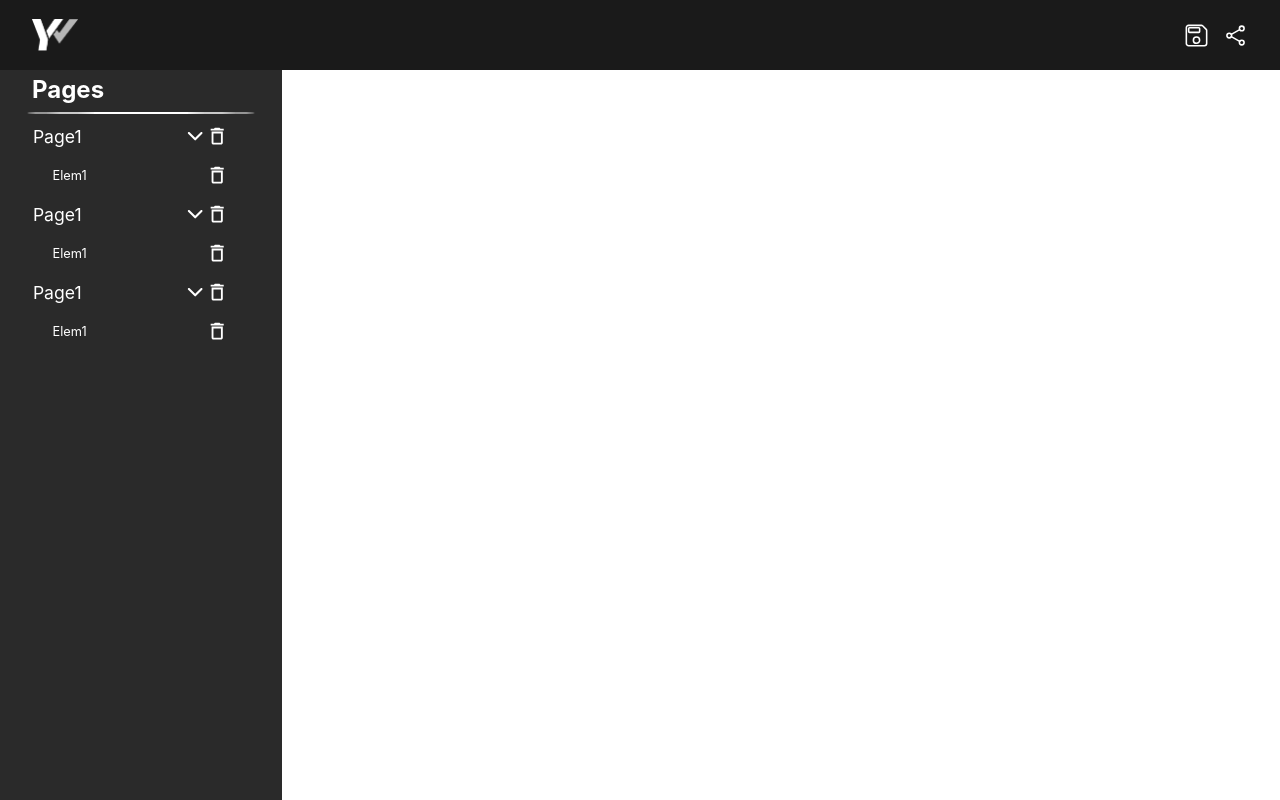
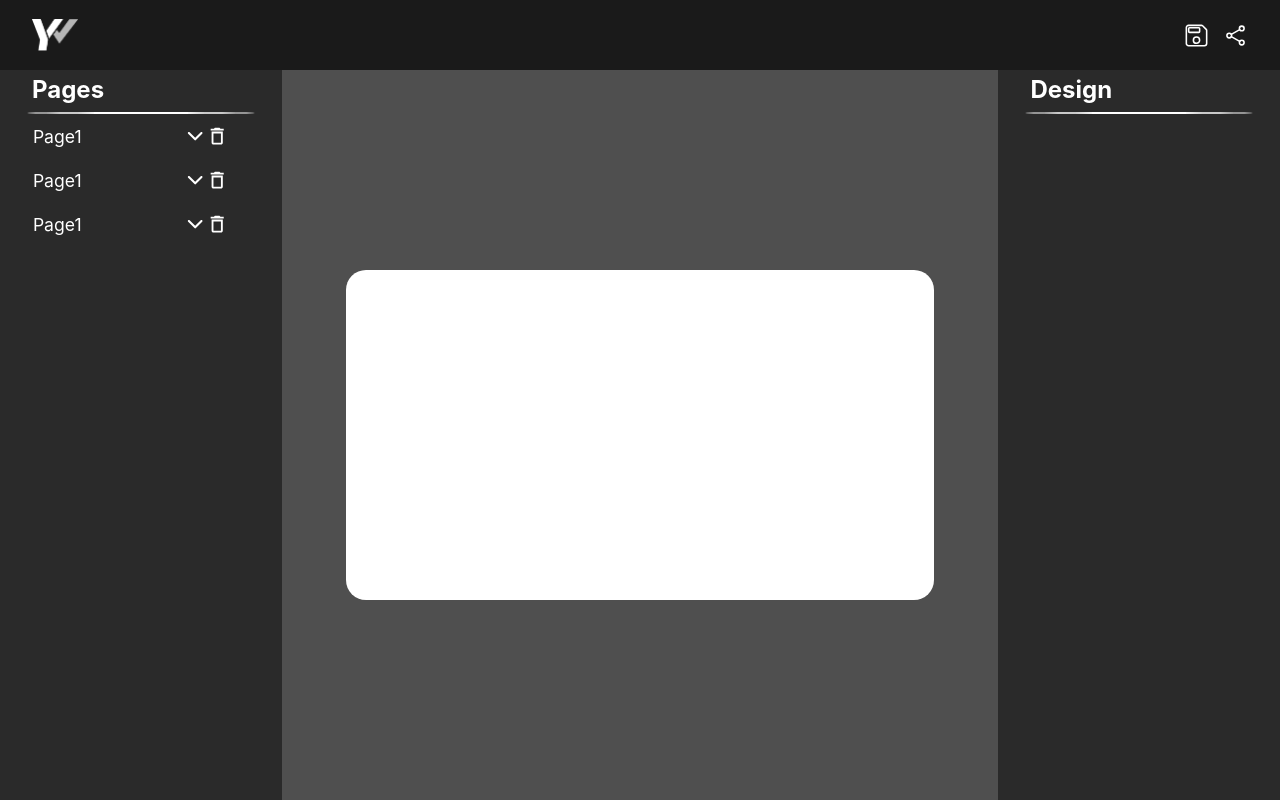
Before and after one commit to PepitoMercurio/B3_End-Project, a React (Create React App) app: page / in a window 1280 px wide. Built offline with nearby package versions, Linux system fonts and the light colour scheme.

Commit message:
edit page aniamtions

```diff
--- /dev/null
+++ b/src/components/Editer/index.js
@@ -0,0 +1,12 @@
+import { EditerStyle, BoxStyle } from "./style";
+
+
+const Editer = () => {
+    return (
+        <EditerStyle>
+            <BoxStyle />
+        </EditerStyle>
+    );
+}
+
+export default Editer;
--- /dev/null
+++ b/src/components/Editer/style.js
@@ -0,0 +1,27 @@
+import styled from "styled-components";
+
+const EditerStyle = styled.div`
+    display: flex;
+    flex-direction: column;
+    align-items: center;
+    justify-content: center;
+    height: 100%;
+    width: 54vw;
+    background-color: #4F4F4F;
+    padding: 5px 32px;
+    flex-grow: 1;
+    flex-shrink: 1;
+    flex-basis: 0;
+`;
+
+const BoxStyle = styled.div`
+    background-color: white;
+    aspect-ratio: 16 / 9;
+    width: 90%;
+    border-radius: 20px;
+`;
+
+export {
+    EditerStyle,
+    BoxStyle
+};
--- a/src/components/PageOrder/index.js
+++ b/src/components/PageOrder/index.js
@@ -1,7 +1,13 @@
 import { PageOrderStyle, PageElement, PageTitle, PageSubtitle, PageButtons, DeleteButton, PlusButton, InPageElement, ElementList } from "./style";
-
+import { useState } from "react";
 
 const PageOrder = () => {
+    const [isExpanded, setIsExpanded] = useState(false);
+
+    const handlePlusClick = () => {
+        setIsExpanded(!isExpanded);
+    };
+
     return (
         <PageOrderStyle>
             <PageElement>
@@ -9,20 +15,30 @@ const PageOrder = () => {
                 <PageTitle>Page1</PageTitle>
 
                 <PageButtons>
-                    <PlusButton />
+                    <p>{isExpanded}</p>
+                    <PlusButton
+                        onClick={handlePlusClick}
+                        isExpanded={isExpanded}
+                    />
                     <DeleteButton />
                 </PageButtons>
 
             </PageElement>
 
-            <InPageElement>
+            {isExpanded && (
+                <InPageElement
+                    isExpanded={isExpanded}
+                >
 
-                <ElementList>
-                    <PageSubtitle>Elem1</PageSubtitle>
-                    <DeleteButton />
-                </ElementList>
+                    <ElementList
+                        isExpanded={isExpanded}
+                    >
+                        <PageSubtitle>Elem1</PageSubtitle>
+                        <DeleteButton />
+                    </ElementList>
 
-            </InPageElement>
+                </InPageElement>
+            )}
 
         </PageOrderStyle>
     );
--- a/src/components/PageOrder/style.js
+++ b/src/components/PageOrder/style.js
@@ -1,4 +1,4 @@
-import styled from "styled-components";
+import styled, { keyframes } from "styled-components";
 import { MdOutlineDelete } from "react-icons/md";
 import { IoIosArrowDown } from "react-icons/io";
 
@@ -50,14 +50,28 @@ const DeleteButton = styled(MdOutlineDelete)`
 
 const PlusButton = styled(IoIosArrowDown)`
     font-size: 1.4rem;
+    transform: ${(props) => (props.isExpanded ? "rotate(-180deg)" : "rotate(0deg)")};
+    transition: transform 0.3s;
+`;
+
+const SlideAnimation = keyframes`
+  0% {
+    opacity: 0;
+    transform: translateY(-50%);
+  }
+  100% {
+    opacity: 1;
+    transform: translateY(0);
+  }
 `;
 
 const InPageElement = styled.div`
-    display: flex;
-    flex-direction: column;
-    align-items: end;
-    justify-content: center;
-    width: 90%;
+  display: flex;
+  flex-direction: column;
+  align-items: end;
+  justify-content: center;
+  width: 90%;
+  animation: ${SlideAnimation} 0.3s ease-in-out;
 `;
 
 const ElementList= styled.div`
--- /dev/null
+++ b/src/components/Parameters/index.js
@@ -0,0 +1,14 @@
+import { ParameterContainer } from "./style";
+import { Title } from "../Title";
+import { Line } from "../Line";
+
+const Parameters = () => {
+    return (
+        <ParameterContainer>
+            <Title>Design</Title>
+            <Line />
+        </ParameterContainer>
+    );
+}
+
+export default Parameters;
--- /dev/null
+++ b/src/components/Parameters/style.js
@@ -0,0 +1,18 @@
+import styled from "styled-components";
+
+const ParameterContainer = styled.div`
+    display: flex;
+    flex-direction: column;
+    align-items: center;
+    justify-content: start;
+    background-color: #2A2A2A;
+    color: white;
+    width: 17vw;
+    height: 100%;
+    padding: 5px 32px;
+    text-align: left;
+`;
+
+export {
+    ParameterContainer,
+};
--- a/src/pages/Edit/index.js
+++ b/src/pages/Edit/index.js
@@ -1,5 +1,7 @@
 import Header from "../../components/Header";
 import ElementOrder from "../../components/ElementOrder";
+import Editer from "../../components/Editer";
+import Parameters from "../../components/Parameters";
 import { EditPageStyle, EditPageContainer } from "./style";
 
 const EditPage = () => {
@@ -8,6 +10,8 @@ const EditPage = () => {
       <Header />
       <EditPageContainer>
         <ElementOrder />
+        <Editer />
+        <Parameters />
       </EditPageContainer>
     </EditPageStyle>
   );
```
